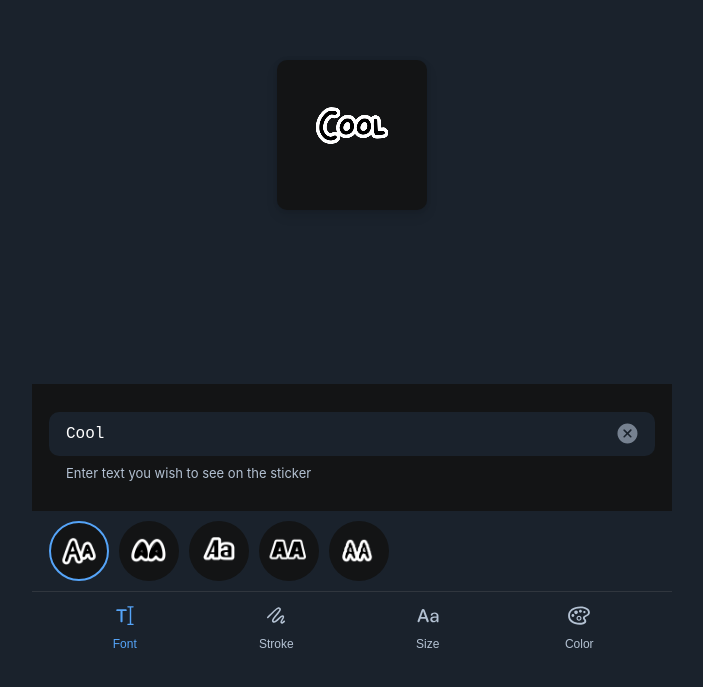
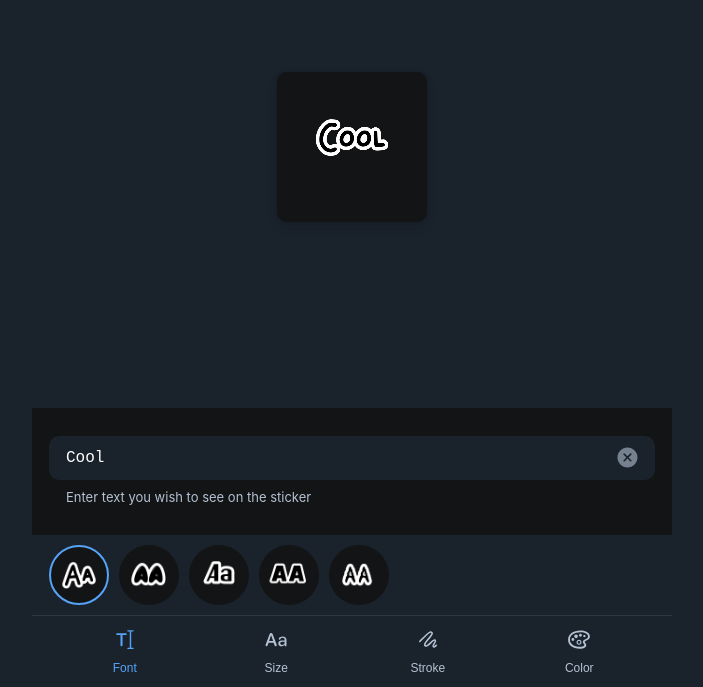
Before and after one commit to TatianaFomina/stkrz_bot, a Vue app in the folder webapp/: page /new-sticker/1 in a window 1280 px wide. Shown: the part 113-800 px from the top of the page, without its empty margins (288-991 px from the left). Built offline with nearby package versions, Linux system fonts and the light colour scheme.

Commit message:
UI fixes

```diff
--- a/webapp/src/components/toolbar/Toolbar.vue
+++ b/webapp/src/components/toolbar/Toolbar.vue
@@ -35,12 +35,12 @@ const tools = [
     icon: IconFont,
   },
   {
+    label: 'Size',
+    icon: IconFontSize,
+  },
+  {
     label: 'Stroke',
     icon: IconThinLine,
-  },
-  {
-    label: 'Size',
-    icon: IconFontSize,
   },
   {
     label: 'Color',
@@ -67,7 +67,7 @@ function onToolClick(tool: { label: string }): void {
     background-color: var(--color-background-secondary);
     display: flex;
     padding: 10px 17px;
-    padding-bottom: 36px;
+    padding-bottom: 12px;
     justify-content: space-around;
     border-top: 1px rgba(128, 128, 128, 0.213) solid;
 
--- a/webapp/src/views/StickersetView.vue
+++ b/webapp/src/views/StickersetView.vue
@@ -164,6 +164,7 @@ function deleteSticker(sticker: Sticker): void {
   stickers.value = stickers.value.filter(item => item.data !== sticker.data);
 
   setStickers(stickers.value);
+  impactOccurred('light');
 }
 
 async function submit(): Promise<void> {
```
